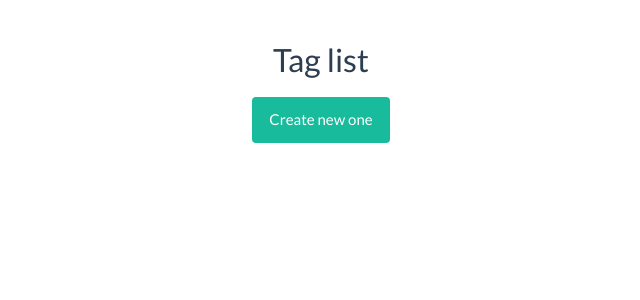
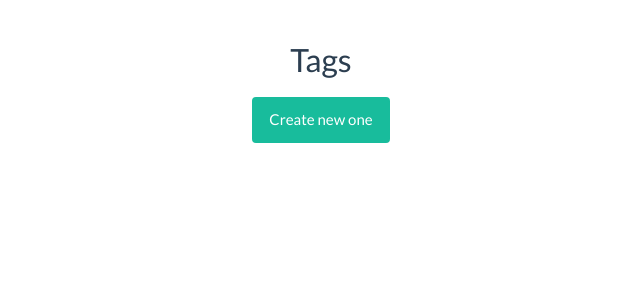
Before and after one commit to dstarod/songbook, a Django app: page /tag/list/ in a window 1280 px wide. Shown: the part 60-360 px from the top of the page, without its empty margins (319-959 px from the left). Run offline with Django 3.2, Linux system fonts and the light colour scheme; the visitor is signed in with stand-in values (Sample User, id 1); data that the repository does not hold is empty; some libraries are stand-ins or nearby versions; some web fonts are replaced.

Commit message:
[change] Change titles for song list and tag list

```diff
--- a/chords/templates/chords/song_list.html
+++ b/chords/templates/chords/song_list.html
@@ -2,7 +2,7 @@
 {% load i18n %}
 
 {% block content %}
-    <h2 class="text-center">{% trans 'Song list' %}</h2>
+    <h2 class="text-center">{% trans 'Songs' %}</h2>
 
     <form method="post" action="{% url 'songs:song_list' %}" class="form row">
         <div class="col-xs-12">
--- a/chords/templates/chords/tag_list.html
+++ b/chords/templates/chords/tag_list.html
@@ -3,7 +3,7 @@
 
 {% block content %}
 
-    <h2 class="text-center">{% trans 'Tag list' %}</h2>
+    <h2 class="text-center">{% trans 'Tags' %}</h2>
 
     <div class="list-group">
     {% for tag in tags %}
```
